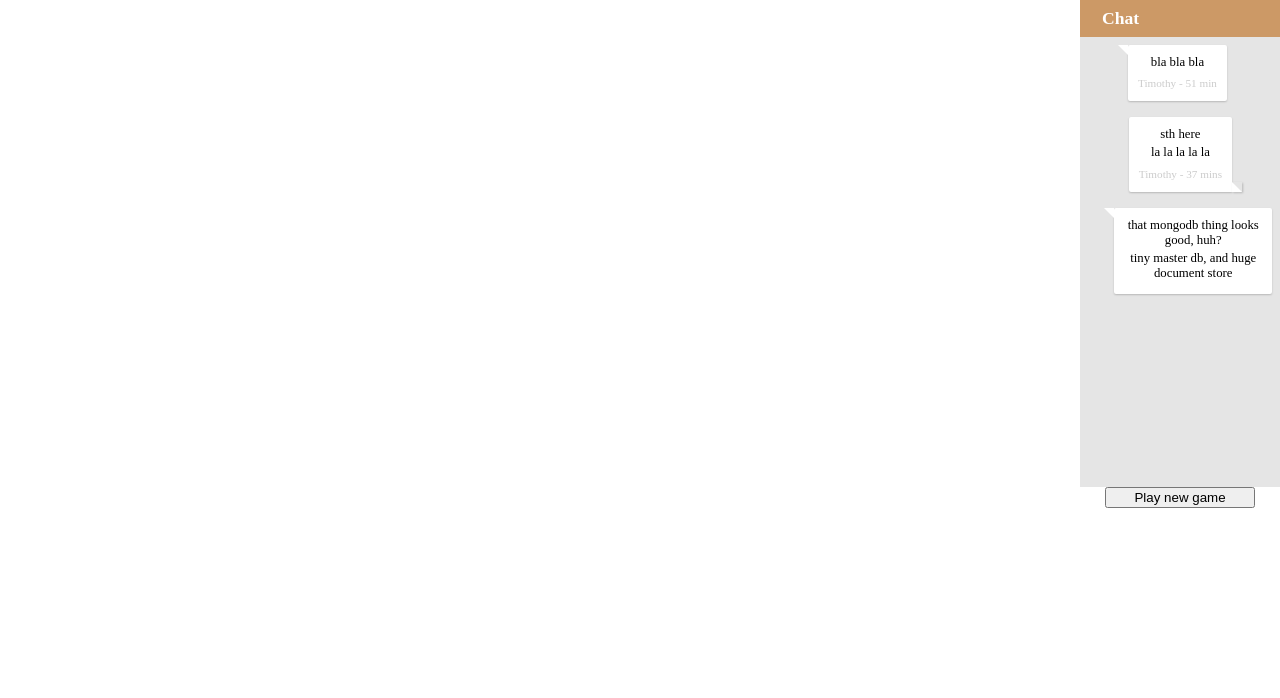
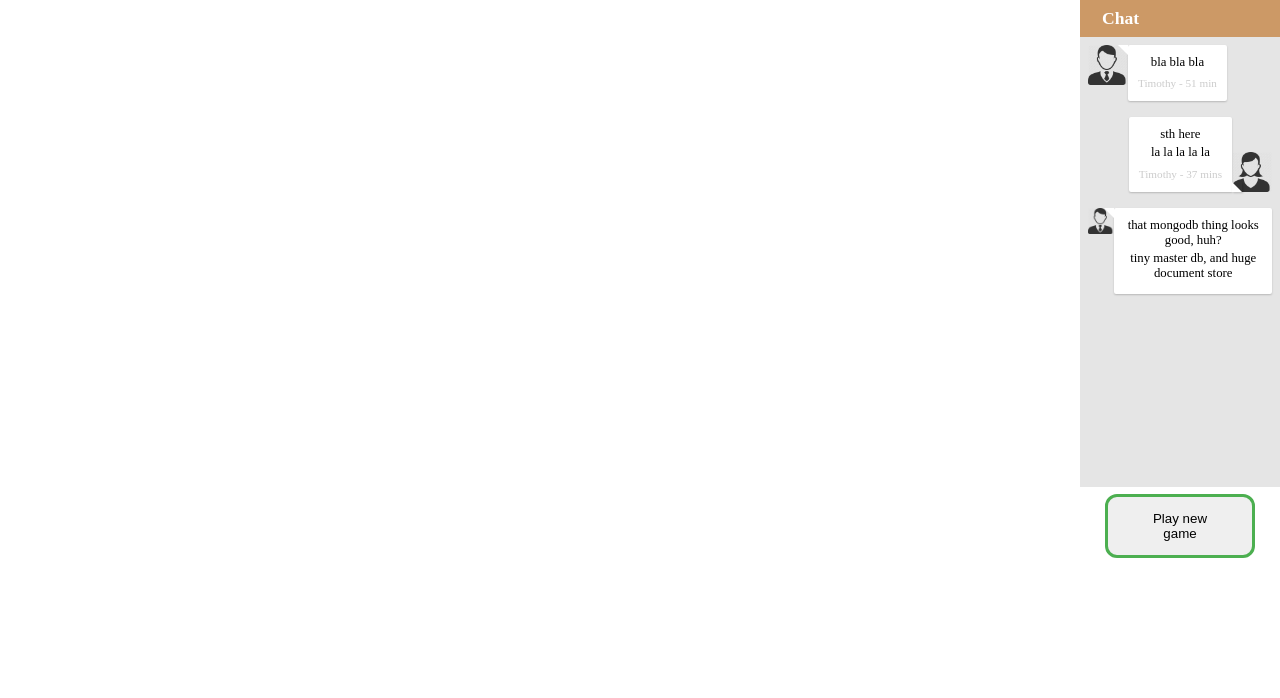
Before and after one commit to OanaBtz/Settlers, a website: page index.html in a window 1280 px wide. Shown: the top 698 px of the page. Drawn offline with nearby package versions, Linux system fonts and the light colour scheme; no server answers.

Commit message:
more styling

```diff
--- a/css/stylesheet.css
+++ b/css/stylesheet.css
@@ -8,6 +8,24 @@
 #houses img {
     height: 6em;
     width: 6em;
+}
+
+#gen-map-button{
+    padding: 14px 40px;
+    border-radius: 12px;
+    border: 3px solid #4caf50;
+    margin-top: 0.5em;
+    cursor: pointer;
+}
+
+#gen-map-button:hover {
+    background: #999999;
+}
+
+#gen-map-button:active{
+    background: #999999;
+    box-shadow: 0 5px #999;
+    transform: translateY(7px);
 }
 
 .victory-development {
--- a/index.html
+++ b/index.html
@@ -30,7 +30,7 @@
             <ol class="discussion">
                 <li class="other">
                     <div class="avatar">
-                        <img src=""/>
+                        <img src="images/boy.png"/>
                     </div>
                     <div class="messages">
                         <p>bla bla bla</p>
@@ -39,7 +39,7 @@
                 </li>
                 <li class="self">
                     <div class="avatar">
-                        <img src=""/>
+                        <img src="images/girl.png"/>
                     </div>
                     <div class="messages">
                         <p>sth here</p>
@@ -49,7 +49,7 @@
                 </li>
                 <li class="other">
                     <div class="avatar">
-                        <img src=""/>
+                        <img src="images/boy.png"/>
                     </div>
                     <div class="messages">
                         <p>that mongodb thing looks good, huh?</p>
```
Also changed, not shown: images/boy.png (added), images/girl.png (added).
